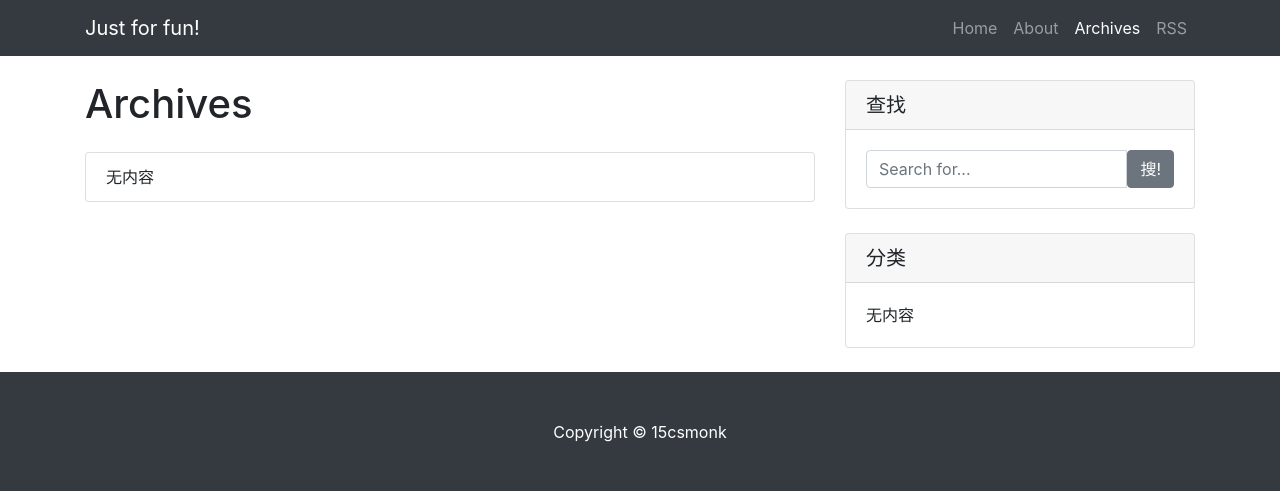
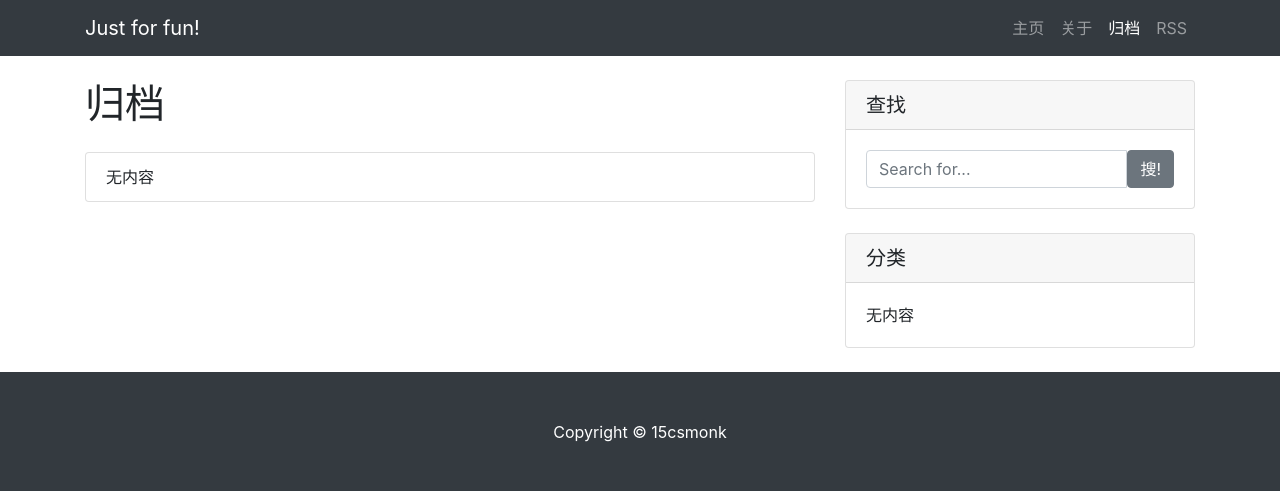
Before and after one commit to 15csmonk/django_blog, a Django app: a page that uses templates/archives.html in a window 1280 px wide. Shown: the top 491 px of the page. Run offline with Django 3.2, Linux system fonts and the light colour scheme; data that the repository does not hold is empty; some libraries are stand-ins or nearby versions.

Commit message:
Update archives.html

```diff
--- a/templates/archives.html
+++ b/templates/archives.html
@@ -4,14 +4,14 @@
 {% block nav %}
 <ul class="navbar-nav ml-auto">
   <li class="nav-item">
-    <a class="nav-link" href="{% url 'blog:index' %}">Home
+    <a class="nav-link" href="{% url 'blog:index' %}">主页
     </a>
   </li>
   <li class="nav-item">
-    <a class="nav-link" href="#">About</a>
+    <a class="nav-link" href="#">关于</a>
   </li>
   <li class="nav-item active">
-    <a class="nav-link" href="{% url 'blog:archives_page' %}">Archives</a>
+    <a class="nav-link" href="{% url 'blog:archives_page' %}">归档</a>
   </li>
   <li class="nav-item">
     <a class="nav-link" href="{% url 'rss' %}">RSS</a>
@@ -23,7 +23,7 @@
 <!-- Blog Entries Column -->
 <div class="col-md-8">
 
-  <h1 class="my-4">Archives</h1>
+  <h1 class="my-4">归档</h1>
 
   <!-- Blog Post -->
   <ul class="list-group">
```
